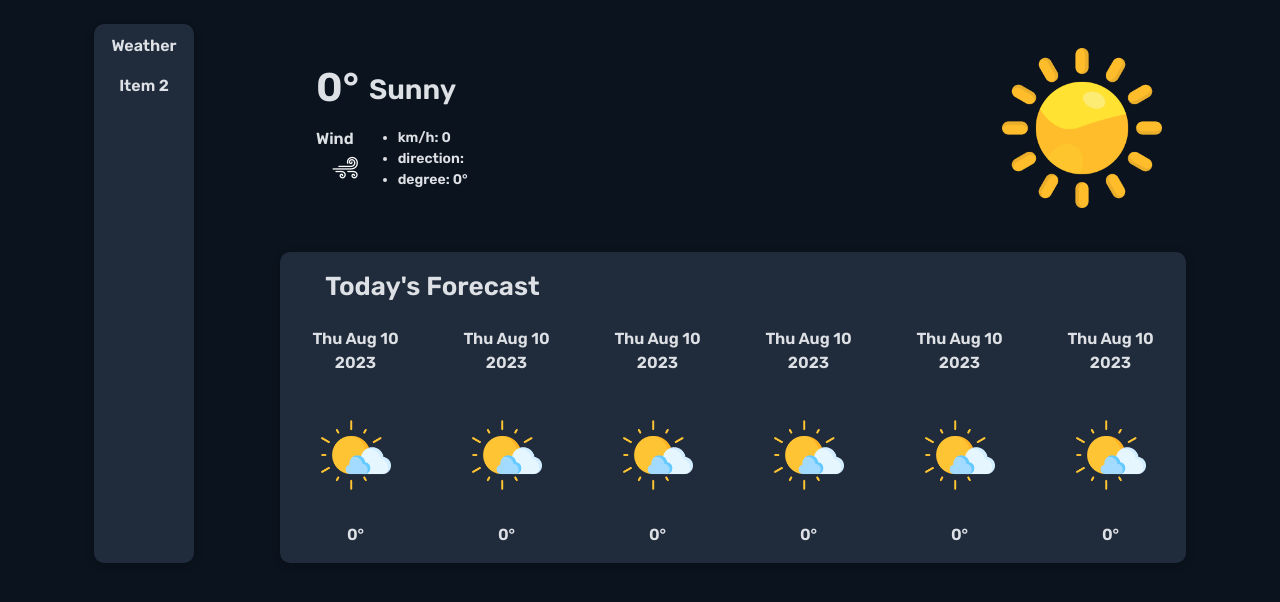
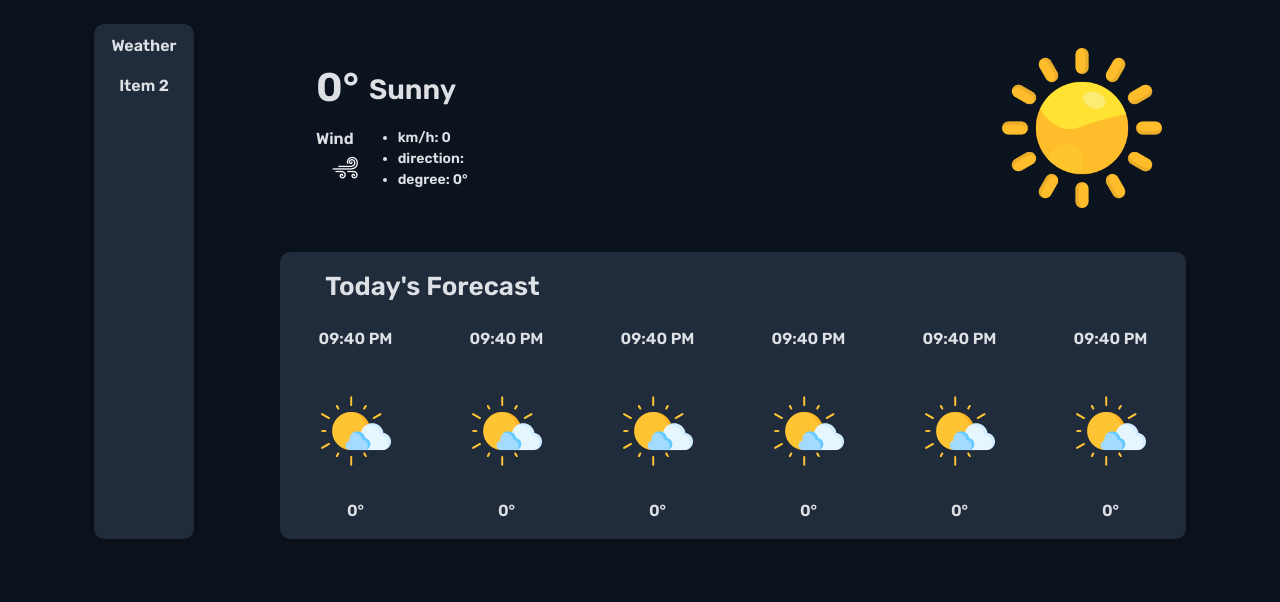
Before and after one commit to Kdaniel-prog/WeatherApp---React, a React (Vite) app: page / in a window 1280 px wide. Shown: the top 602 px of the page. Built offline with nearby package versions, Linux system fonts and the light colour scheme; no server answers.

Commit message:
hour date change

```diff
--- a/src/components/TodayForecast/SpecificTime.tsx
+++ b/src/components/TodayForecast/SpecificTime.tsx
@@ -4,11 +4,11 @@ import Col from 'react-bootstrap/Col';
 import './SpecificTime.css';
 
 const SpecificTime = (props: SpecificTimeProps) => {
-
+    const timeString = props.time.toLocaleTimeString([], { hour: '2-digit', minute: '2-digit', hour12: true });
     return (
         <Col>
             <div>
-                <p className="weather--text">{props.time.toDateString()}</p>
+                <p className="weather--text">{timeString}</p>
             </div>
 
             <div className="image-container">
```
